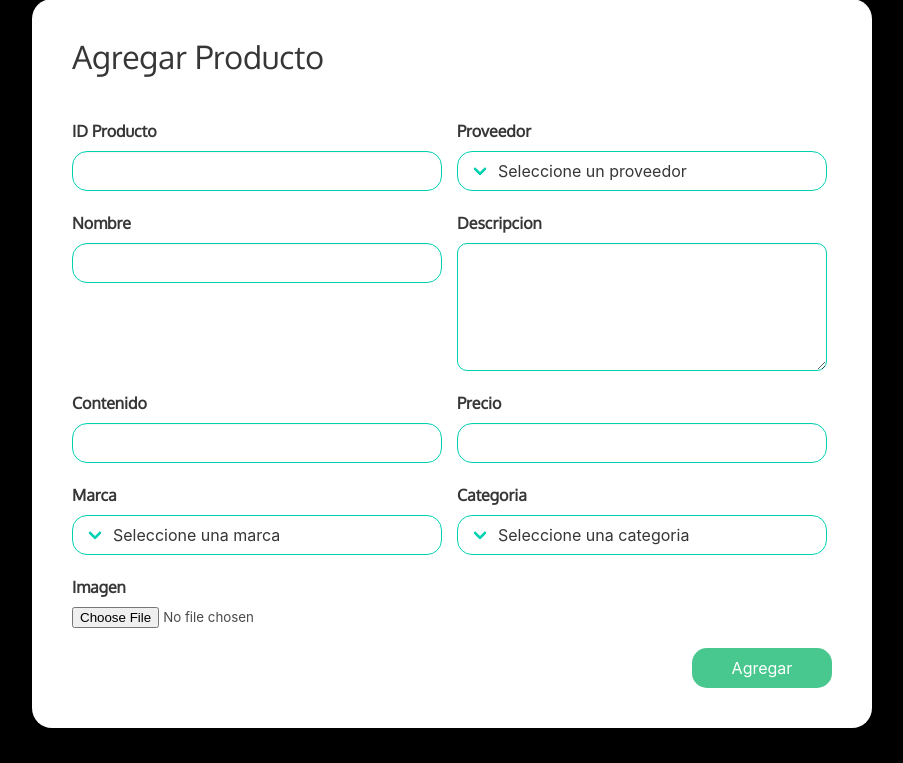
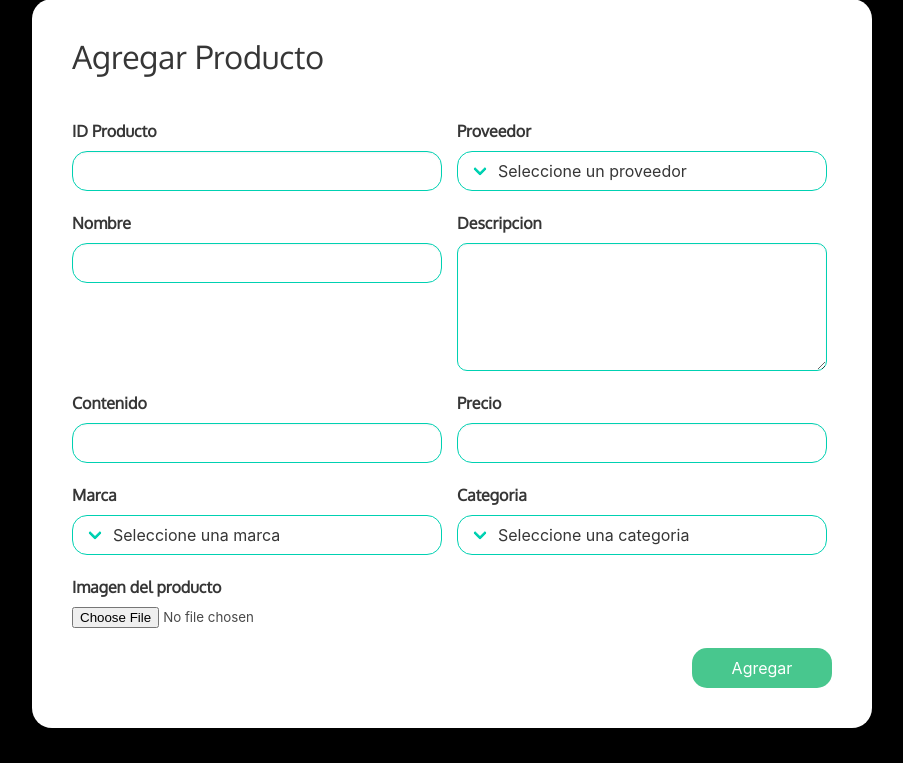
Before and after one commit to agmethjimenez/mymbarekove.shop, a PHP site: page /admin/crud_produ/create.php in a window 1280 px wide. Shown: the part 37-800 px from the top of the page, without its empty margins (188-1091 px from the left). Run offline with PHP 8.4, Linux system fonts and the light colour scheme; data comes from the database, SQL or seed files in the repository.

Commit message:
productos

```diff
--- a/mymba/mymba/admin/crud_produ/create.php
+++ b/mymba/mymba/admin/crud_produ/create.php
@@ -112,7 +112,7 @@ $conexion->set_charset("utf8");
     </div>
     <div class="con5">
         <div class="con5-1">
-            <label for="" class="label">Imagen</label>
+            <label for="" class="label">Imagen del producto</label>
             <input type="file" class="file is-primary" name="imagen">
         </div>
     </div>
```
